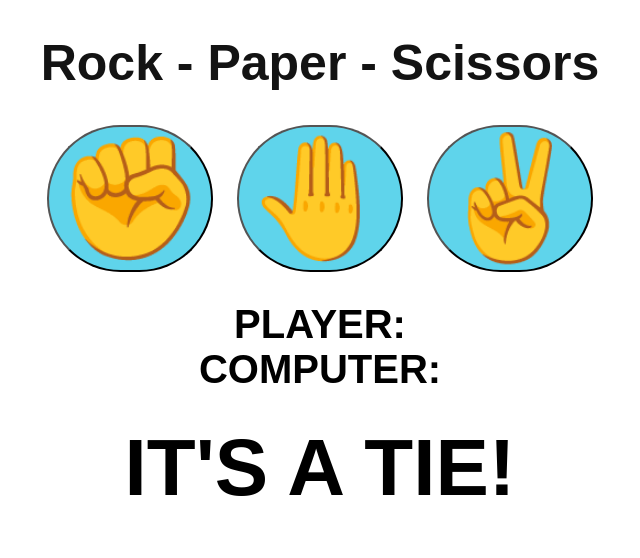
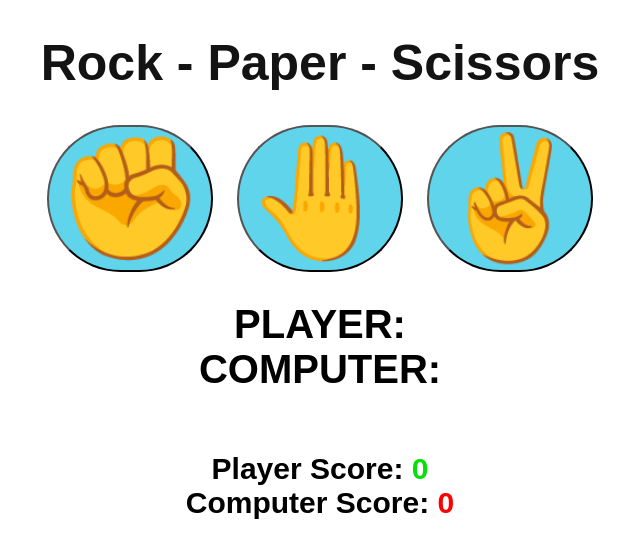
Before and after one commit to myleslimwl/rock-paper-scissors-game, a plain HTML site: page index.html in a window 1280 px wide. Shown: the whole page, without its empty margins (320-960 px from the left). Drawn offline with Linux system fonts and the light colour scheme.

Commit message:
updated the HTML attributes of player and computer score

```diff
--- a/index.html
+++ b/index.html
@@ -17,7 +17,15 @@
 
   <div id="playerDisplay">PLAYER: </div>
   <div id="computerDisplay">COMPUTER: </div>
-  <div id="resultDisplay">IT'S A TIE!</div>
+  <div id="resultDisplay"></div>
+
+  <div class="scoreDisplay">Player Score:
+    <span id="playerScoreDisplay">0</span>
+  </div>
+
+  <div class="scoreDisplay">Computer Score:
+    <span id="computerScoreDisplay">0</span>
+  </div>
 
   <script src="index.js"></script>
 </body>
--- a/index.js
+++ b/index.js
@@ -2,6 +2,7 @@ const choices = ['rock', 'paper', 'scissors'];
 const playerDisplay = document.getElementById("playerDisplay");
 const computerDisplay = document.getElementById("computerDisplay");
 const resultDisplay = document.getElementById("resultDisplay");
+
 
 function playGame(playerChoice){
 
```
